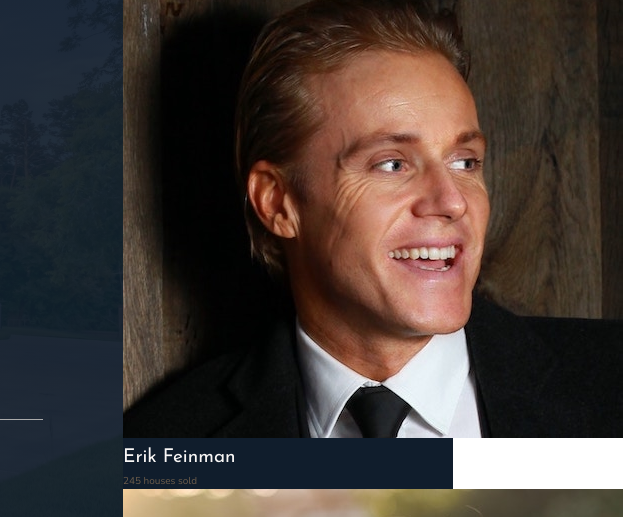
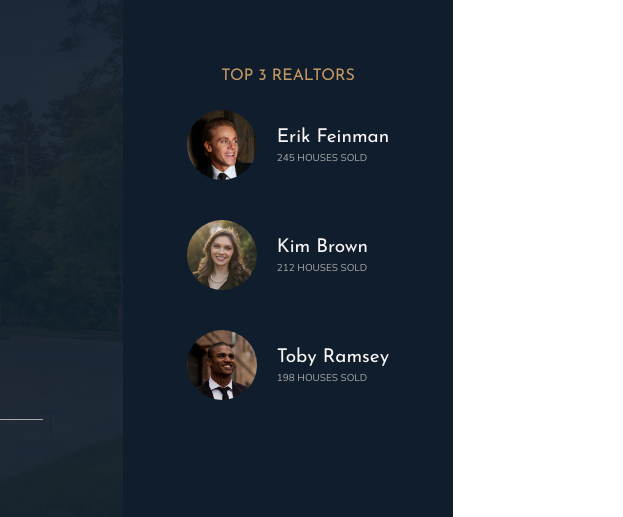
Before and after one commit to NiloofarMahmoodian/nexter, a website: page index.html in a window 1280 px wide. Shown: the part 88-605 px from the top of the page, 827-1450 px from the left, 623 px wide, since content can reach past the window. Drawn offline with nearby package versions, Linux system fonts and the light colour scheme; files that its build step writes are made by us from their sources.

Commit message:
Build the realtors section

```diff
--- a/sass/_realtors.scss
+++ b/sass/_realtors.scss
@@ -1,4 +1,31 @@
 .realtors {
   background-color: $color-secondary;
   grid-column: col-start 7 / full-end;
+  padding: 3rem;
+
+  display: grid;
+  align-content: center;
+  justify-content: center;
+  justify-items: center;
+  grid-row-gap: 2rem;
+
+  &__list {
+    display: grid;
+    grid-template-columns: min-content max-content;
+    grid-column-gap: 2rem;
+    grid-row-gap: 5vh;
+    align-items: center;
+  }
+
+  &__img {
+    width: 7rem;
+    border-radius: 50%;
+    display: block;
+  }
+
+  &__sold {
+    text-transform: uppercase;
+    color: $color-grey-light-2;
+    margin-top: -3px;
+  }
 }
```
